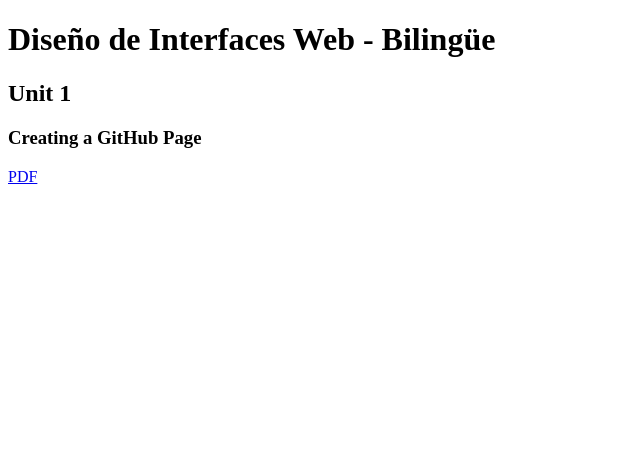
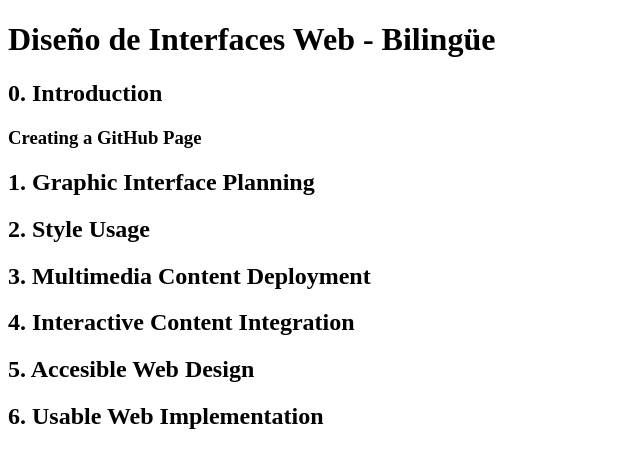
Before and after one commit to RebecaMarleo/RebecaMarleo.github.io, a plain HTML site: page index.html in a window 1280 px wide. Shown: the whole page, without its empty margins (0-640 px from the left). Drawn offline with Linux system fonts and the light colour scheme.

Commit message:
Update index.html

```diff
--- a/index.html
+++ b/index.html
@@ -7,8 +7,13 @@
 </head>
 <body>
     <h1>Diseño de Interfaces Web - Bilingüe</h1>
-    <h2>Unit 1</h2>
+    <h2>0. Introduction</h2>
     <h3>Creating a GitHub Page</h3>
-    <a href="https://RebecaMarleo.github.io/Creating%20a%20GitHub%20Page.pdf" target="_blank">PDF</a>
+    <h2>1. Graphic Interface Planning</h2>
+    <h2>2. Style Usage</h2>
+    <h2>3. Multimedia Content Deployment</h2>
+    <h2>4. Interactive Content Integration</h2>
+    <h2>5. Accesible Web Design</h2>
+    <h2>6. Usable Web Implementation</h2>
 </body>
 </html>
```
